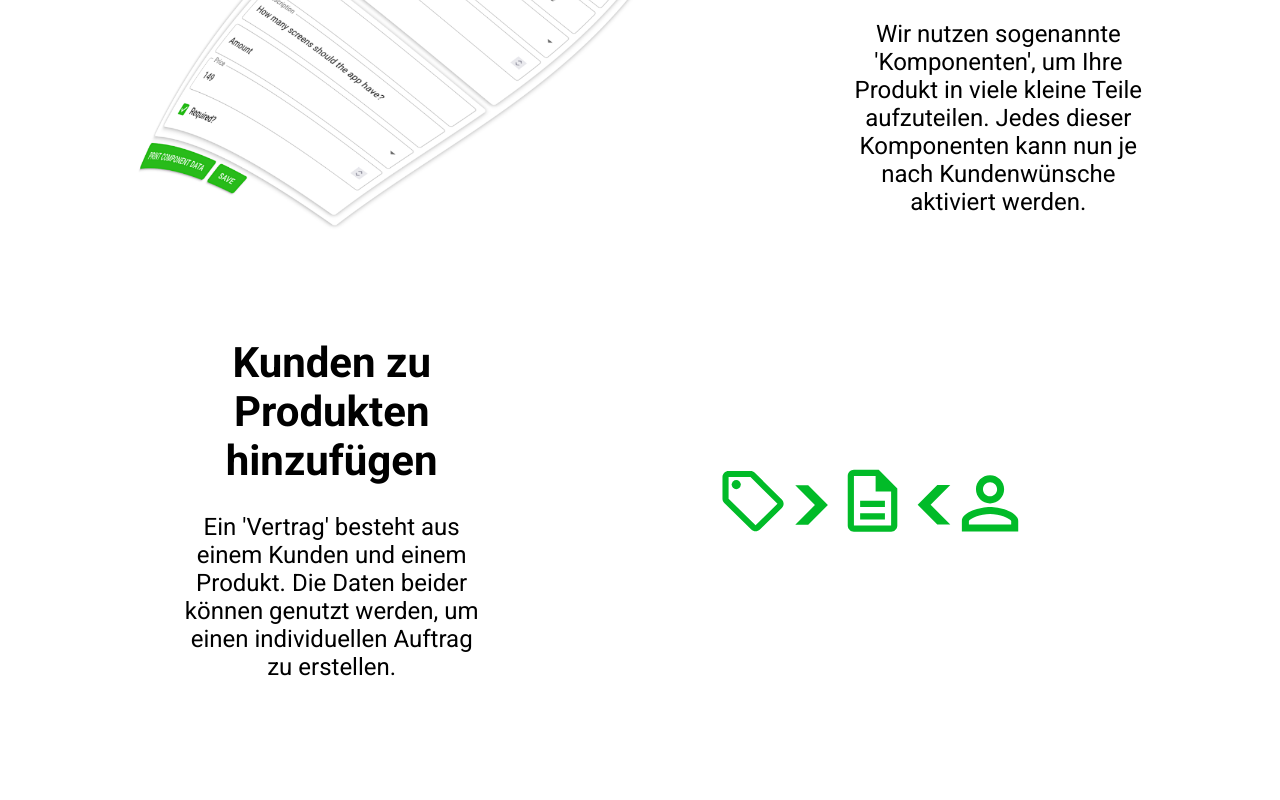
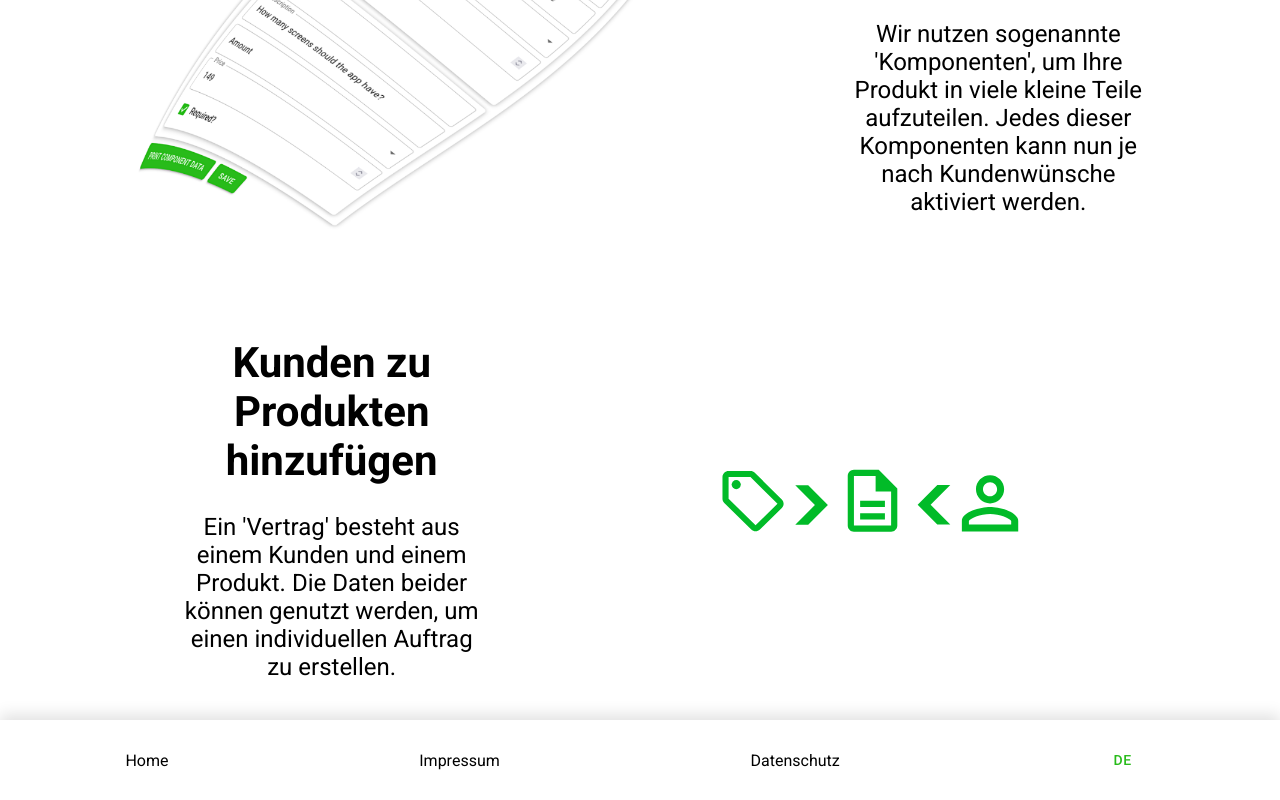
Before and after one commit to ZJohnDee/PricingTools, a React (Create React App) app: page / in a window 1280 px wide. Shown: the part 896-1696 px from the top of the page. Before the commit the page ends 1616 px from the top, so only its background shows below. Built offline with nearby package versions, Linux system fonts and the light colour scheme; no server answers.

Commit message:
Started adding Footer

```diff
--- a/src/App.tsx
+++ b/src/App.tsx
@@ -15,6 +15,7 @@ import PageAddContract from "./pages/add_contract/PageAddContract";
 import {Language} from "./libs/language";
 import PageHome from "./pages/home/PageHome";
 import PageDocs from "./pages/docs/PageDocs";
+import Footer from './components/footer/Footer';
 
 const themeOptions = {
   palette: {
@@ -57,6 +58,7 @@ function App() {
                 <Route path={"/edit/contract/:contractID"} element={<PageAddContract/>}/>
                 <Route path={"/docs/:path"} element={<PageDocs/>}/>
               </Routes>
+              <Footer/>
             </BrowserRouter>
           </ThemeProvider>
         </div>
--- a/src/assets/Texts.json
+++ b/src/assets/Texts.json
@@ -23,6 +23,22 @@
     "CallToAction": {
       "de": "Jetzt Loslegen!",
       "en": "Try it out!"
+    }
+  },
+
+  "Footer": {
+    "Home":{
+      "de":"Home",
+      "en":"Home"
+    },
+    "Impressum":{
+      "de":"Impressum",
+      "en":"Contact Data"
+    },
+    "Privacy":
+    {
+      "de":"Datenschutz",
+      "en":"Privacy"
     }
   },
 
--- /dev/null
+++ b/src/components/footer/Footer.tsx
@@ -0,0 +1,44 @@
+import { Button } from "@mui/material";
+import { useContext } from "react"
+import { LanguageContext } from "../../libs/context";
+import { LanguageProvider } from "../../libs/language";
+
+import "./footer.css"
+
+export default (props: any) => {
+
+  const { language, setLanguage } = useContext(LanguageContext);
+  const langProvider = new LanguageProvider(language);
+
+  const switchLanguage = () => {
+    switch (language) {
+      case "de":
+        setLanguage("en");
+        break;
+      case "en":
+        setLanguage("de");
+        break;
+    }
+  }
+
+  return (
+    <div className="footer">
+      <a>
+        {langProvider.getText("Footer.Home")}
+      </a>
+      <a>
+        {langProvider.getText("Footer.Impressum")}
+      </a>
+      <a>
+        {langProvider.getText("Footer.Privacy")}
+      </a>
+      <Button
+        variant={"text"}
+        color="secondary"
+        onClick={() => switchLanguage()}
+      >
+        {language.toUpperCase()}
+      </Button>
+    </div>
+  )
+}
--- /dev/null
+++ b/src/components/footer/footer.css
@@ -0,0 +1,11 @@
+.footer
+{
+  display: flex;
+  flex-flow: row;
+  justify-content: space-around;
+  align-items: center;
+  align-content: center;
+
+  box-shadow: 0 -5px 15px #e0e0e0;
+  min-height: 80px;
+}
```
